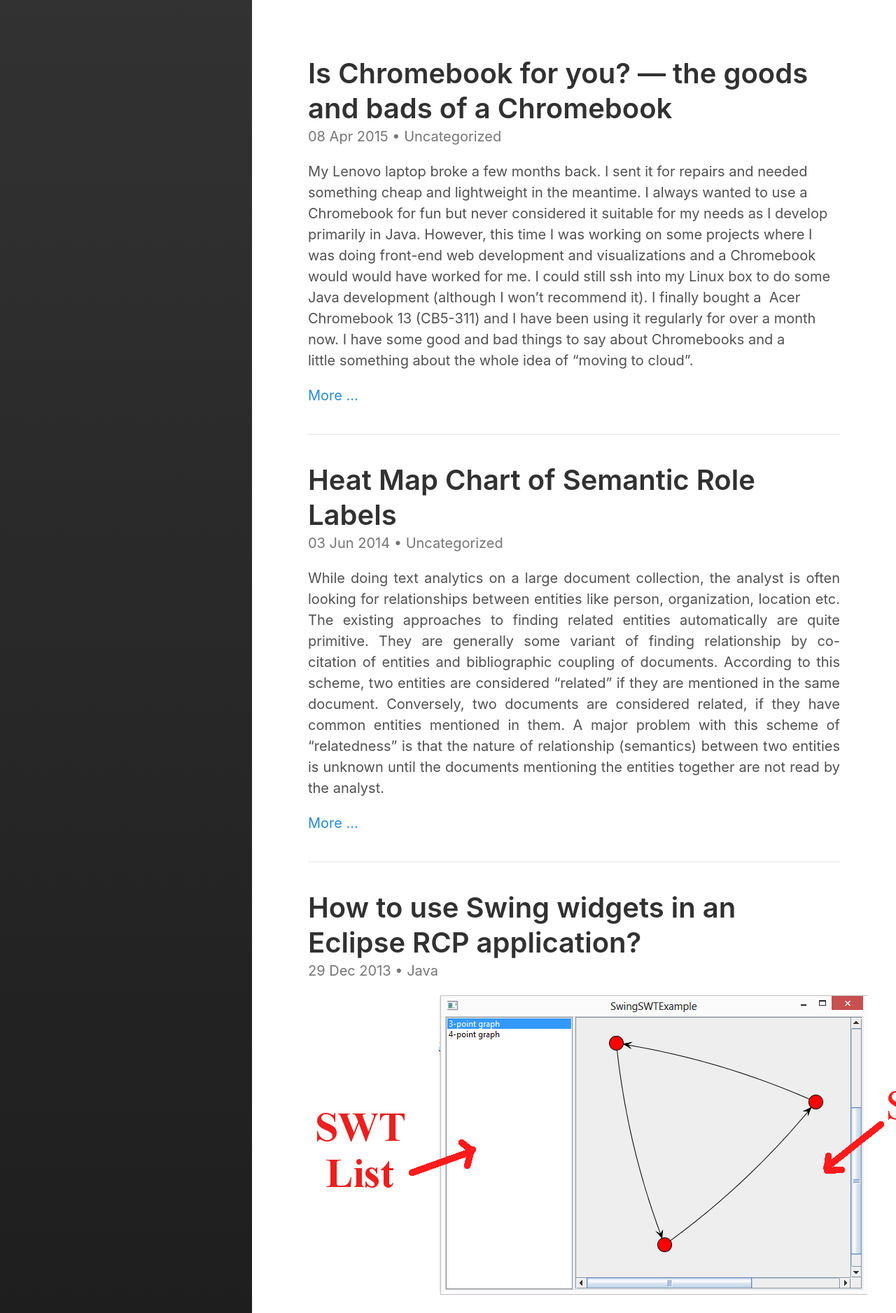
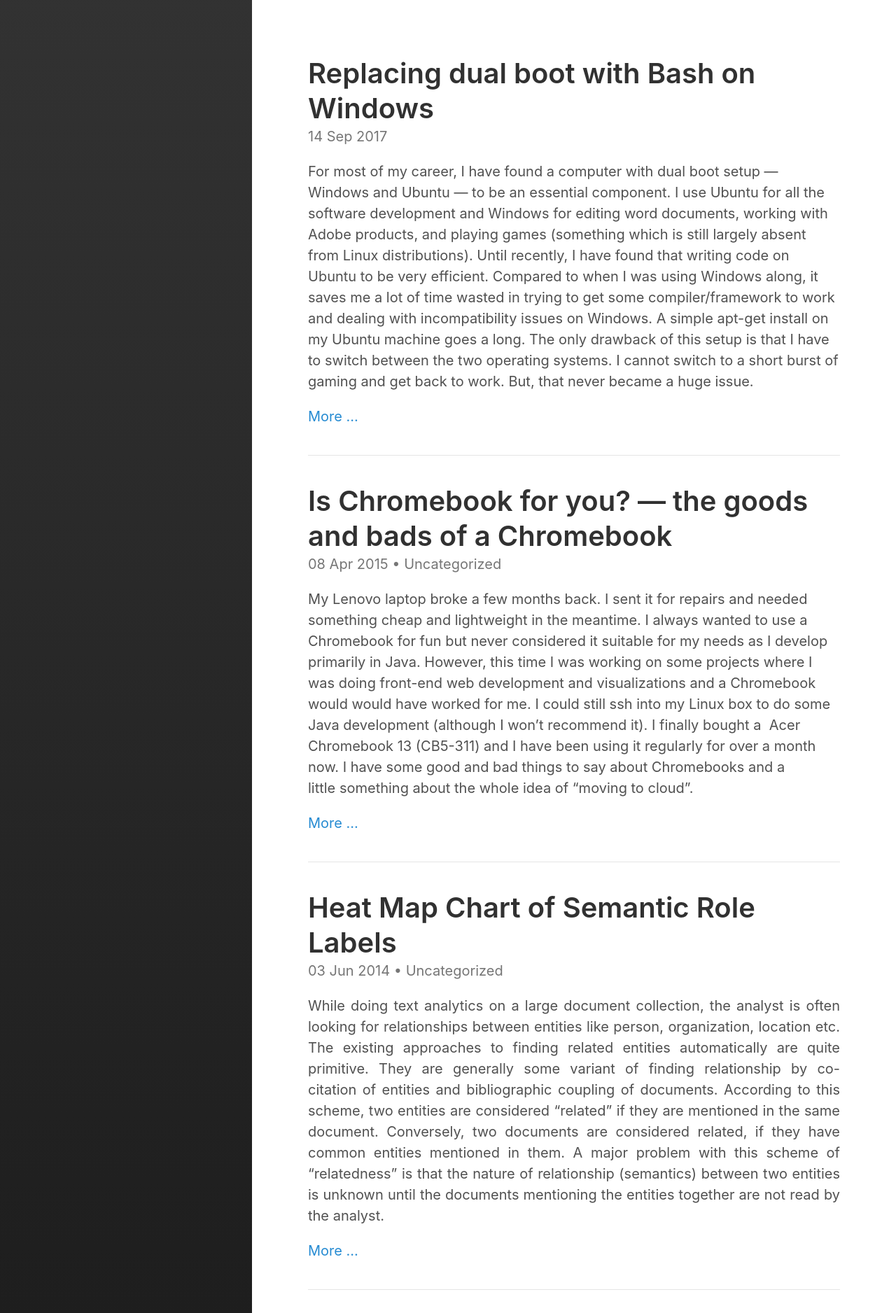
Before and after one commit to gupta-ankit/gupta-ankit.github.io, a Jekyll site: the page built from index.html, in a window 1280 px wide. Shown: the top 1876 px of the page at 70% size. Built offline with Jekyll 4.4.1, drawn with Linux system fonts in a browser that asks for light colours; the list of posts is cut into pages by our own code; some of the changed text lies outside the part shown.

Commit message:
added a post and added disqus shortname to the configuration file

```diff
--- a/_config.yml
+++ b/_config.yml
@@ -33,3 +33,5 @@ navigation:
   url: /publications.html
 - text: Projects
   url: /projects.html
+
+disqus.shortname: ankitgupta
--- a/_includes/custom-nav-links.html
+++ b/_includes/custom-nav-links.html
@@ -1,9 +1 @@
 <!-- Optional additional links to insert in sidebar nav -->
-
-{% for link in site.navigation %}
-{% assign current = nil %}
-{% if page.url == link.url %}
-{% assign current = 'active' %}
-{% endif %}
-<a class="{{ current }}" href="{{ link.url }}">{{ link.text }}</a>
-{% endfor %}
--- /dev/null
+++ b/_posts/2017-09-14-replacing-dual-boot-with-bash-on-windows.md
@@ -0,0 +1,14 @@
+---
+title: Replacing dual boot with Bash on Windows
+layout: post
+author: Ankit Gupta
+tags: Windows, dual-boot, Bash on Windows
+---
+
+For most of my career, I have found a computer with dual boot setup &#8212;  Windows and Ubuntu &#8212; to be an essential component. I use Ubuntu for all the software development and Windows for editing word documents, working with Adobe products, and playing games (something which is still largely absent from Linux distributions). Until recently, I have found that writing code on Ubuntu to be very efficient. Compared to when I was using Windows along, it saves me a lot of time wasted in trying to get some compiler/framework to work and dealing with incompatibility issues on Windows. A simple apt-get install on my Ubuntu machine goes a long. The only drawback of this setup is that I have to switch between the two operating systems. I cannot switch to a short burst of gaming and get back to work. But, that never became a huge issue.
+
+Everything was running smoothly, until recently, when I bought myself a Lenovo Yoga 900. It is a great laptop with only one drawback: configuring it for a dual boot setup is a pain. I was unable to do so. I was unable to do any software development on my laptop. Thankfully, I had access to a Ubuntu desktop in my office, and I was able to continue my development work there. It was not very comfortable. I was unable to work from home. I spent about six months or so and the only thing I can say about that: It was not fun!
+
+All my troubles, however, came to an end when I got hands on the Bash on Windows. I understand that it is still only available for those who opt-in the Windows Insider program to get early access. Nevertheless, I have it, and I just love it! Thank you, Microsoft. I must admit though that my initial reactions when Microsoft announced the project were not very optimistic. I have used Wine on Linux, and Cygwin on Windows before. Using these products was frustrating and not very user-friendly. I expected Bash on Windows to have a similar experience. However, given the impossibility of dual-boot on my laptop, I was motivated enough to give it a try. I did give it a try and was quite impressed. Installing libraries and frameworks was efficient again. In fact, it is better than the previous experience of using a dual boot system. For the most part, I do not feel the need to use Ubuntu OS. BoW suffices most of my needs, and when I feel the need to open multiple bash tabs, I simply use tmux.
+
+I am a big fan of BoW. I welcome the efforts put by the Canonical-Microsoft team. One thing is for sure, users who switched from Windows/Linux to Mac so that they can use things like Photoshop while using a Unix environment, and had to compromise on the hardware-to-cost ratio will have more incentive to return to Windows. BoW has made Windows a viable option for developers, particularly those who develop using PHP and Ruby.
```
Also changed, not shown: pages/about.md (+1 -0 lines), pages/projects.md (+1 -0 lines).
